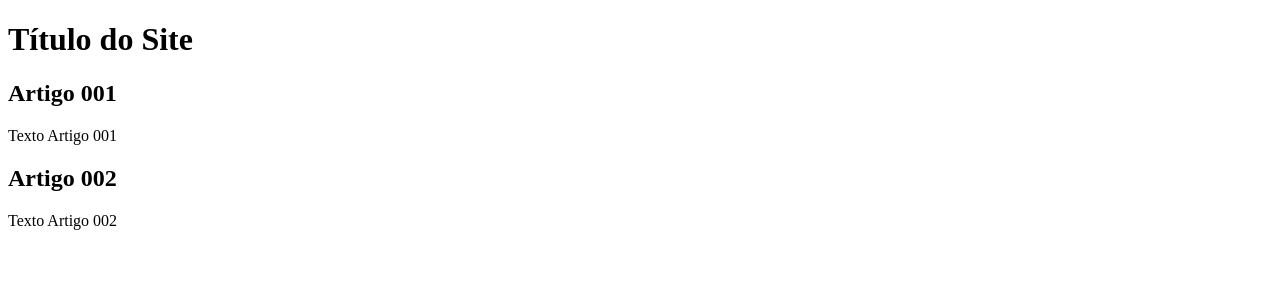
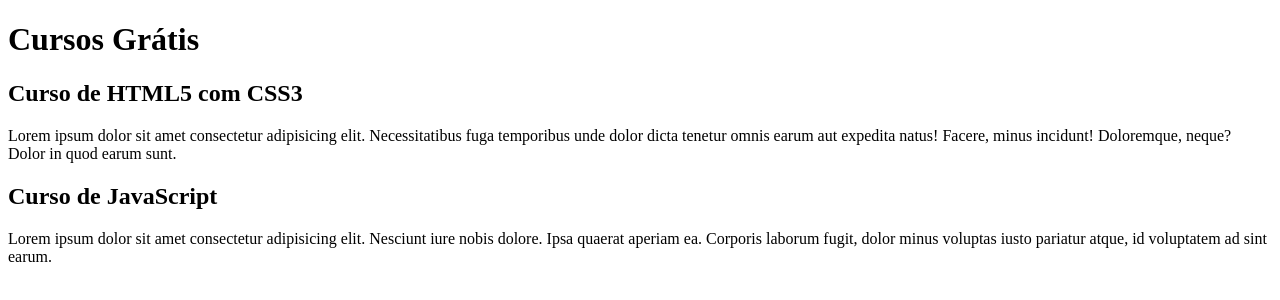
Before and after one commit to arthurfreitasrocha/projeto-site, a plain HTML site: page index.html in a window 1280 px wide. Drawn offline with Linux system fonts and the light colour scheme.

Commit message:
started to write content

```diff
--- a/index.html
+++ b/index.html
@@ -8,15 +8,15 @@
 <body>
     <main>
         <header>
-            <h1>Título do Site</h1>
+            <h1>Cursos Grátis</h1>
         </header>
         <article>
-            <h2>Artigo 001</h2>
-            <p>Texto Artigo 001</p>
+            <h2>Curso de HTML5 com CSS3</h2>
+            <p>Lorem ipsum dolor sit amet consectetur adipisicing elit. Necessitatibus fuga temporibus unde dolor dicta tenetur omnis earum aut expedita natus! Facere, minus incidunt! Doloremque, neque? Dolor in quod earum sunt.</p>
         </article>
         <article>
-            <h2>Artigo 002</h2>
-            <p>Texto Artigo 002</p>
+            <h2>Curso de JavaScript</h2>
+            <p>Lorem ipsum dolor sit amet consectetur adipisicing elit. Nesciunt iure nobis dolore. Ipsa quaerat aperiam ea. Corporis laborum fugit, dolor minus voluptas iusto pariatur atque, id voluptatem ad sint earum.</p>
         </article>
     </main>
 </body>
```
